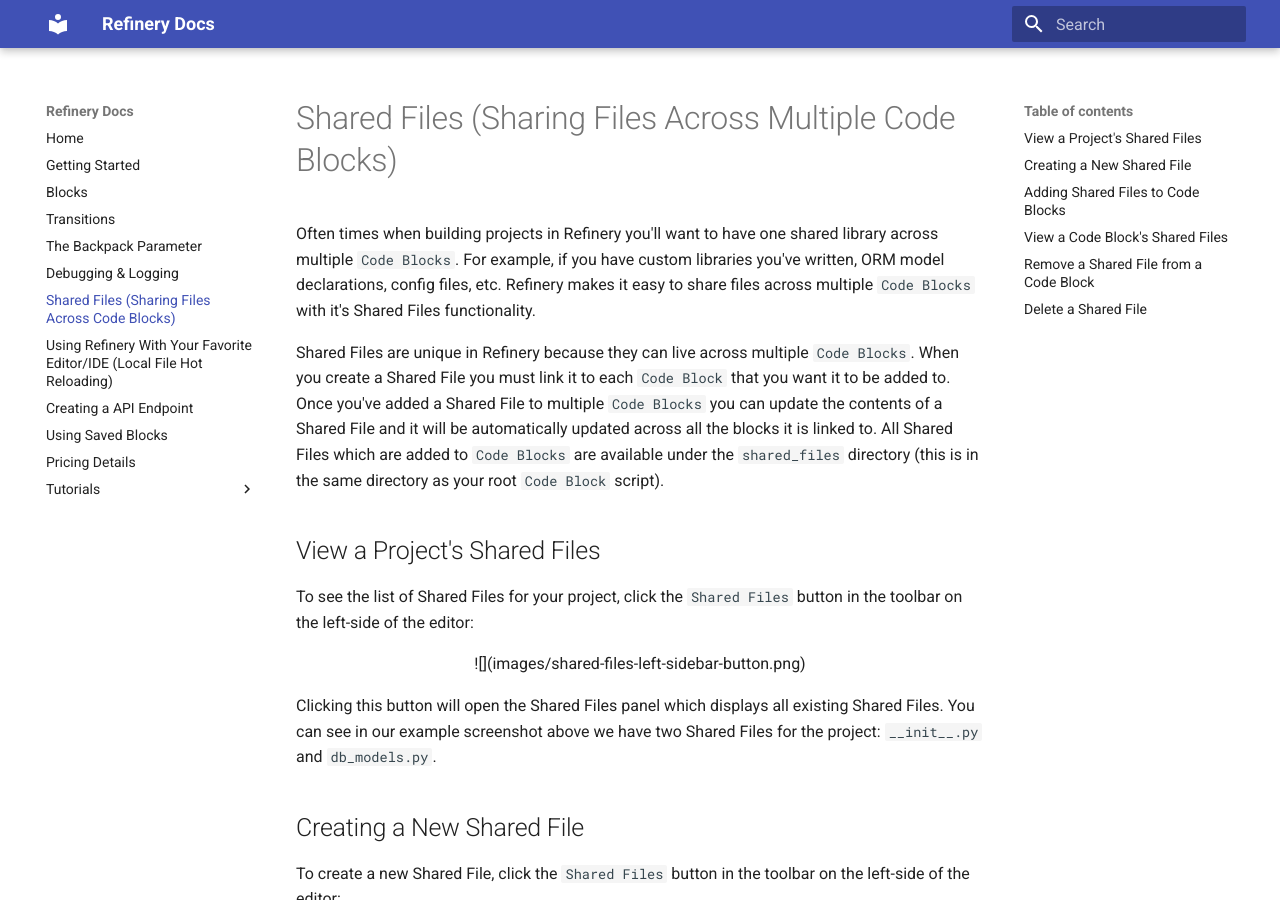
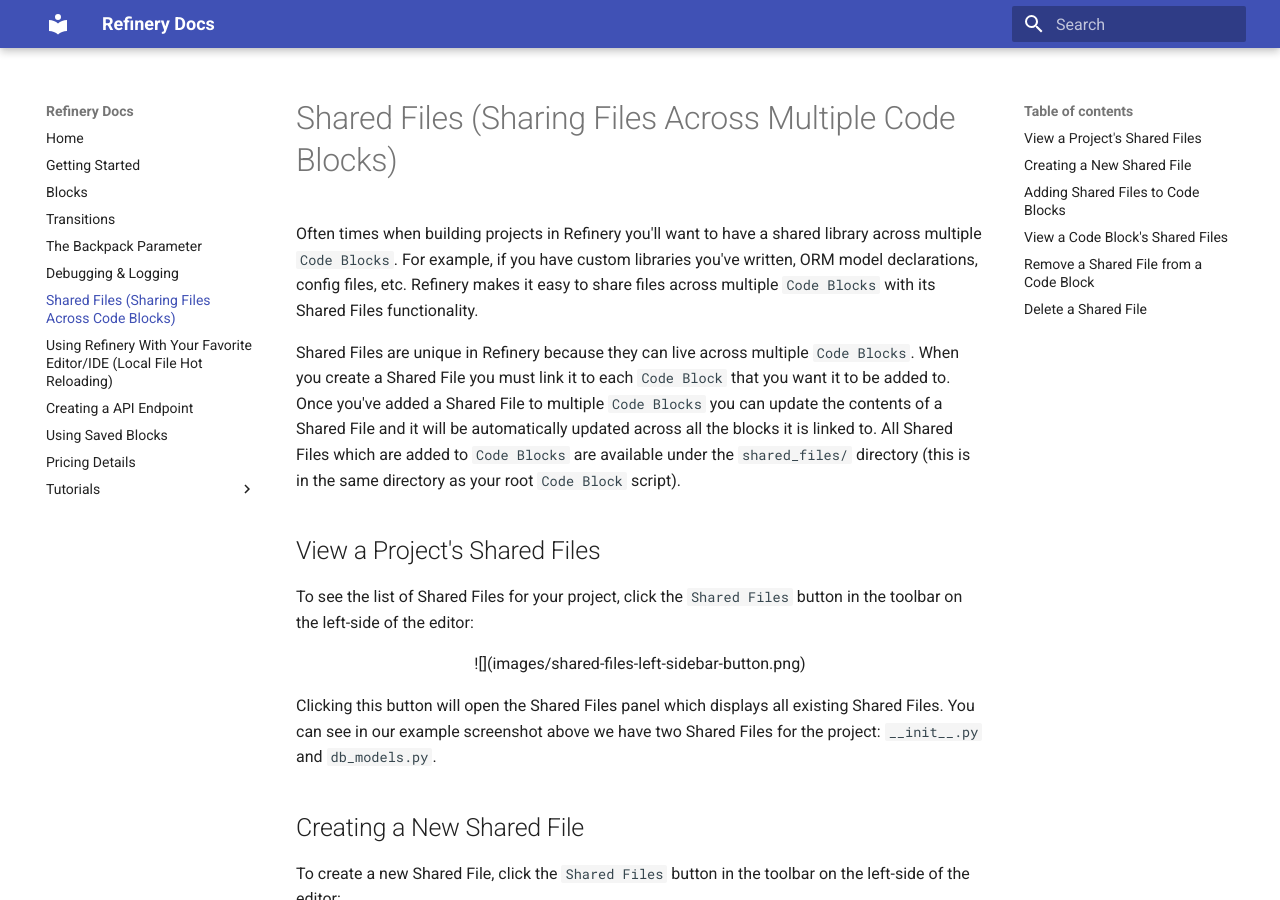
Before and after one commit to refinery-labs/refinery-docs, an MkDocs documentation site: the page built from docs/shared-files/index.md, in a window 1280 px wide and 900 px high. Built offline with MkDocs 1.6.1 and Material for MkDocs 9.7.7, drawn with Linux system fonts in a browser that asks for light colours.

Commit message:
Small changes

```diff
--- a/docs/shared-files/index.md
+++ b/docs/shared-files/index.md
@@ -1,8 +1,8 @@
 # Shared Files (Sharing Files Across Multiple Code Blocks)
 
-Often times when building projects in Refinery you'll want to have one shared library across multiple `Code Blocks`. For example, if you have custom libraries you've written, ORM model declarations, config files, etc. Refinery makes it easy to share files across multiple `Code Blocks` with it's Shared Files functionality.
+Often times when building projects in Refinery you'll want to have a shared library across multiple `Code Blocks`. For example, if you have custom libraries you've written, ORM model declarations, config files, etc. Refinery makes it easy to share files across multiple `Code Blocks` with its Shared Files functionality.
 
-Shared Files are unique in Refinery because they can live across multiple `Code Blocks`. When you create a Shared File you must link it to each `Code Block` that you want it to be added to. Once you've added a Shared File to multiple `Code Blocks` you can update the contents of a Shared File and it will be automatically updated across all the blocks it is linked to. All Shared Files which are added to `Code Blocks` are available under the `shared_files` directory (this is in the same directory as your root `Code Block` script).
+Shared Files are unique in Refinery because they can live across multiple `Code Blocks`. When you create a Shared File you must link it to each `Code Block` that you want it to be added to. Once you've added a Shared File to multiple `Code Blocks` you can update the contents of a Shared File and it will be automatically updated across all the blocks it is linked to. All Shared Files which are added to `Code Blocks` are available under the `shared_files/` directory (this is in the same directory as your root `Code Block` script).
 
 ## View a Project's Shared Files
 
```
